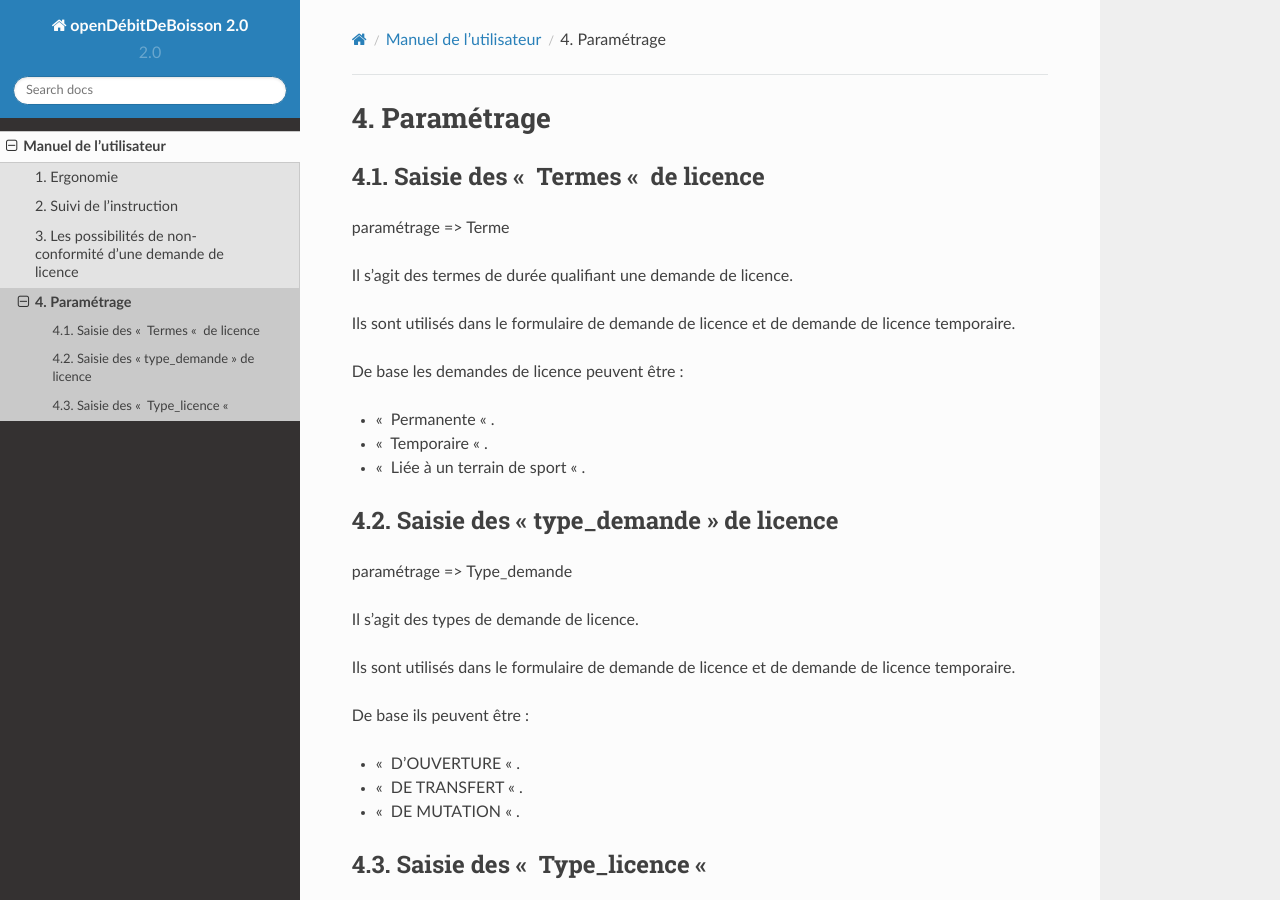
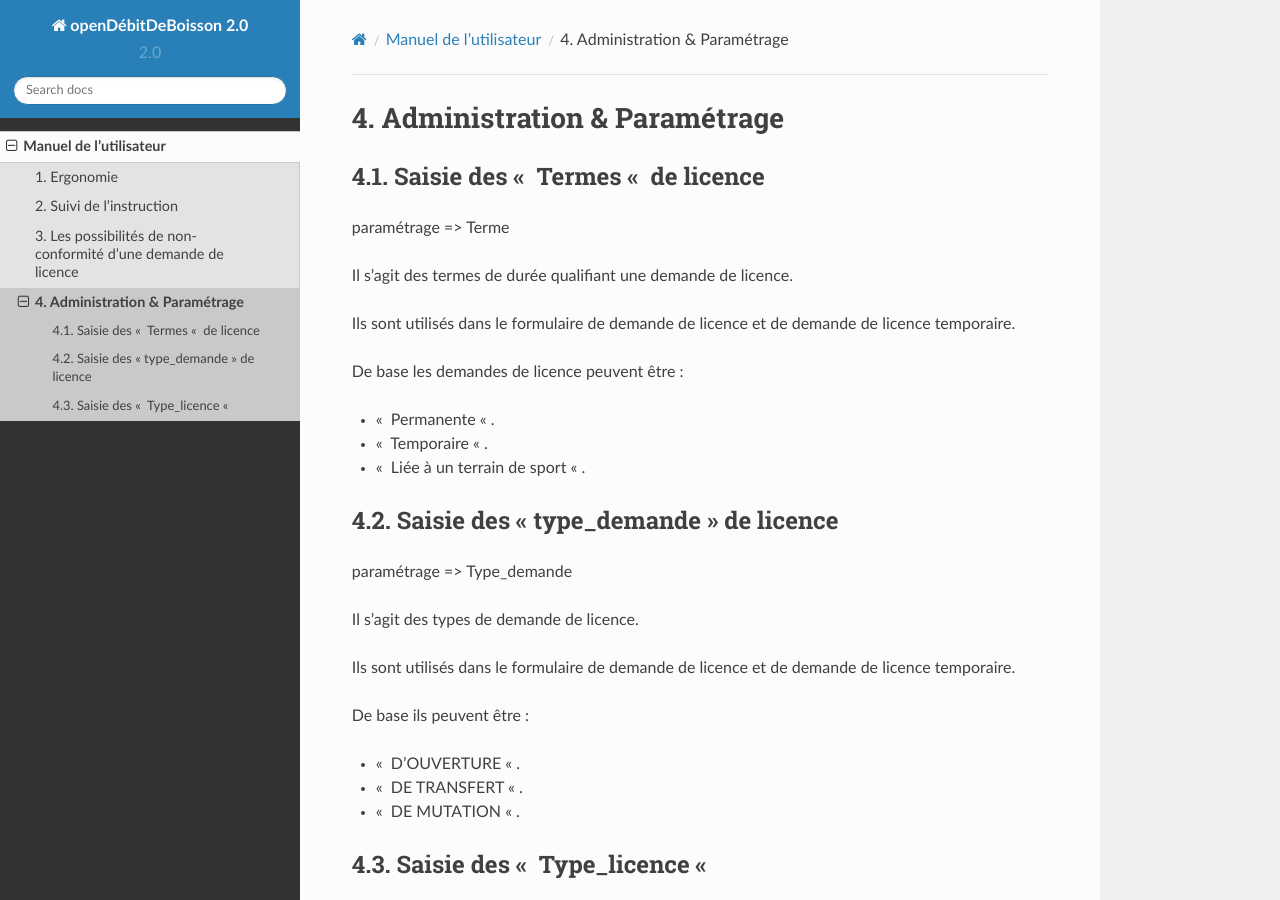
Before and after one commit to Acidburn0zzz/opendebitdeboisson-documentation, a Sphinx documentation site: the page built from source/manuel_utilisateur/administration/index.rst, in a window 1280 px wide and 900 px high. Built offline with Sphinx 7.4.7 and the Read the Docs theme 2.0.0, drawn with Linux system fonts in a browser that asks for light colours.

Commit message:
Rename 'parametrage' folder in 'administration'.

```diff
--- a/source/manuel_utilisateur/parametrage/index.rst
+++ b/source/manuel_utilisateur/administration/index.rst
@@ -1,8 +1,8 @@
-.. _parametrage:
+.. _administration:
 
-###########
-Paramétrage
-###########
+############################
+Administration & Paramétrage
+############################
 
 
 ********************************
--- a/source/manuel_utilisateur/index.rst
+++ b/source/manuel_utilisateur/index.rst
@@ -11,4 +11,4 @@
     ergonomie/index.rst
     instruction/index.rst
     conformite/index.rst
-    parametrage/index.rst
+    administration/index.rst
```
